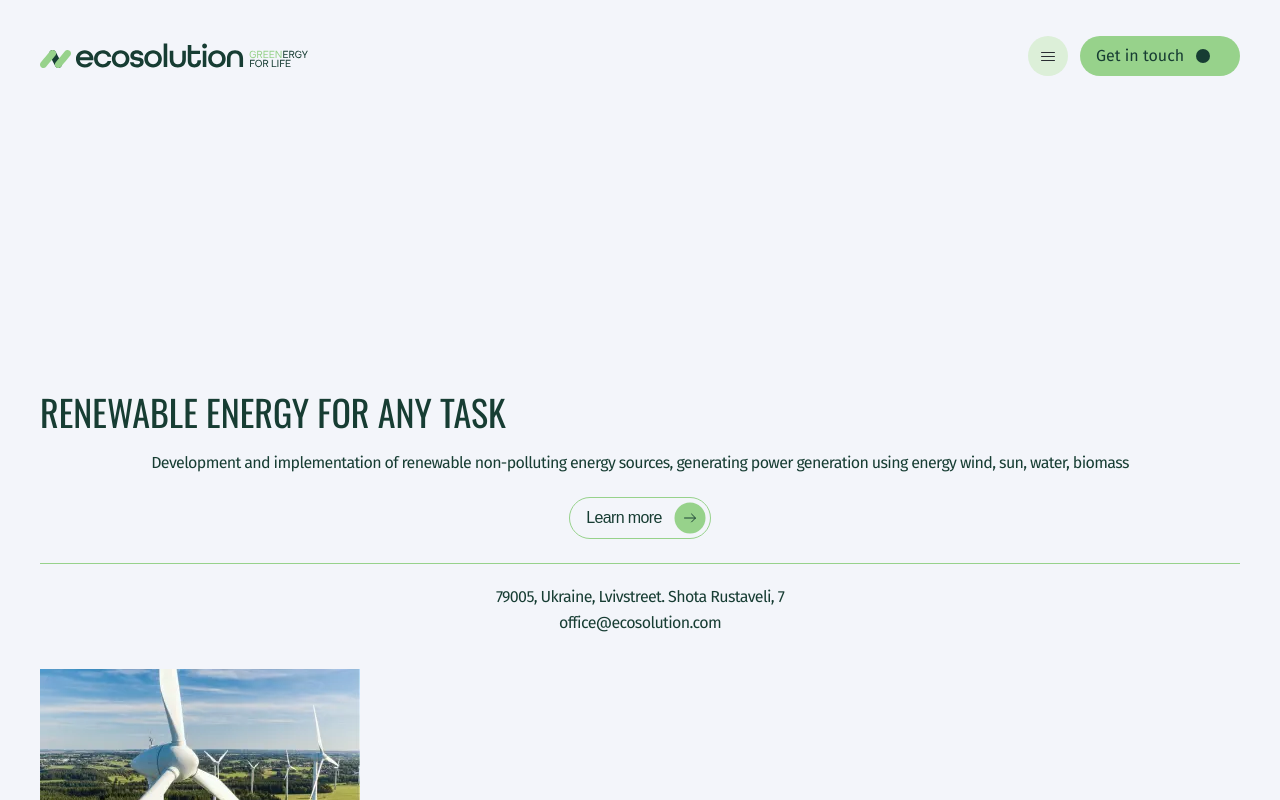
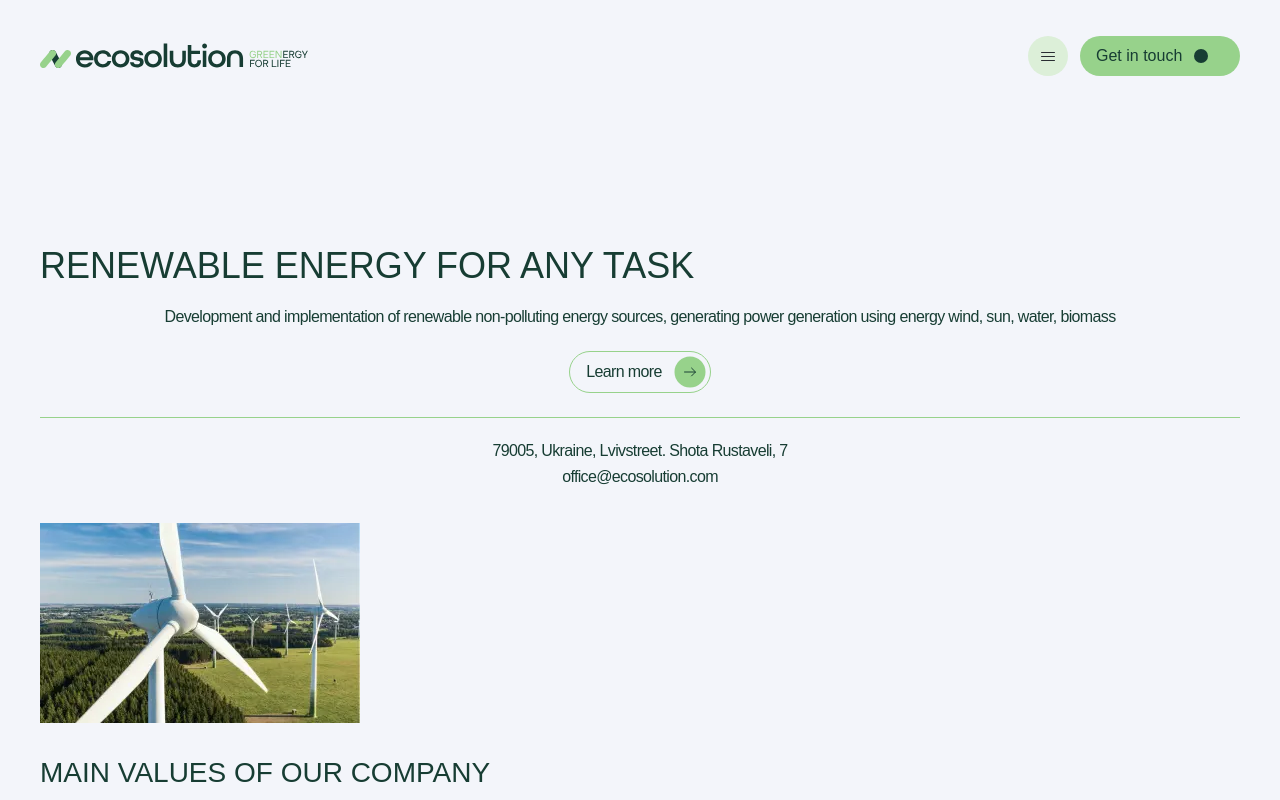
Before and after one commit to savchenkolex/ecosolution, a Next.js app: page /ecosolution/ in a window 1280 px wide. Shown: the top 800 px of the page. Built offline with nearby package versions, Linux system fonts and the light colour scheme.

Commit message:
another fix with fonts

```diff
--- a/app/layout.jsx
+++ b/app/layout.jsx
@@ -1,4 +1,8 @@
 import "./global.css";
+<style>
+  @import url('https://fonts.googleapis.com/css2?family=Fira+Sans:wght@400;500;700&family=Oswald:wght@400;700&display=swap');
+</style>
+
 // import { Fira_Sans, Oswald } from "next/font/google";
 
 // export const FiraFont = Fira_Sans({
@@ -19,7 +23,7 @@
       <head>
         <link rel="icon" href="ecosolution/favicon.png" sizes="any" />
 
-        <link rel="preconnect" href="https://fonts.googleapis.com" />
+        {/* <link rel="preconnect" href="https://fonts.googleapis.com" />
         <link rel="preconnect" href="https://fonts.gstatic.com" crossorigin />
         <link
           href="https://fonts.googleapis.com/css2?family=Oswald:wght@400;700&display=swap"
@@ -30,7 +34,7 @@
         <link
           href="https://fonts.googleapis.com/css2?family=Fira+Sans&display=swap"
           rel="stylesheet"
-        />
+        /> */}
       </head>
       <body>{children}</body>
     </html>
--- a/components/Header/Header.module.css
+++ b/components/Header/Header.module.css
@@ -59,7 +59,7 @@
         background-color: var(--color-dark-green);
     }
 
-    .headerbox {
+    .headerSection {
         padding-bottom: 168px;
     }
 }
```
